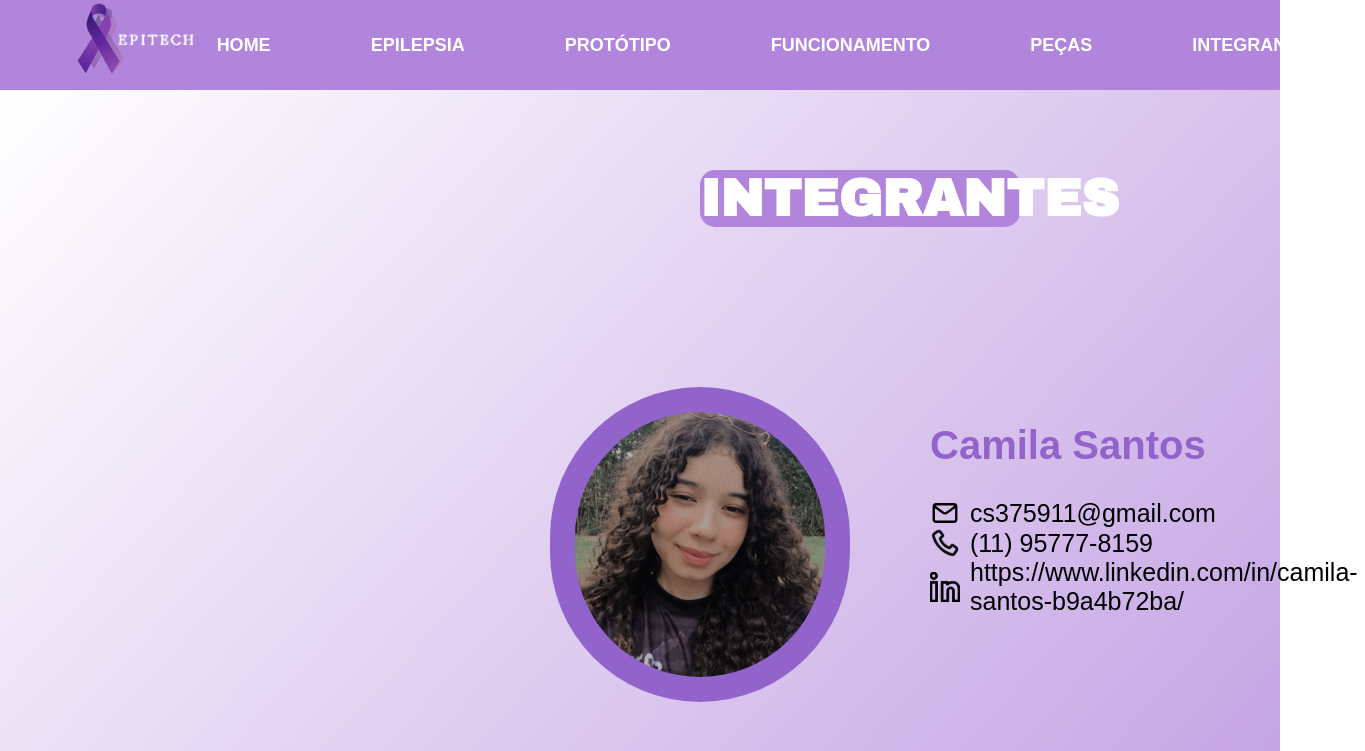
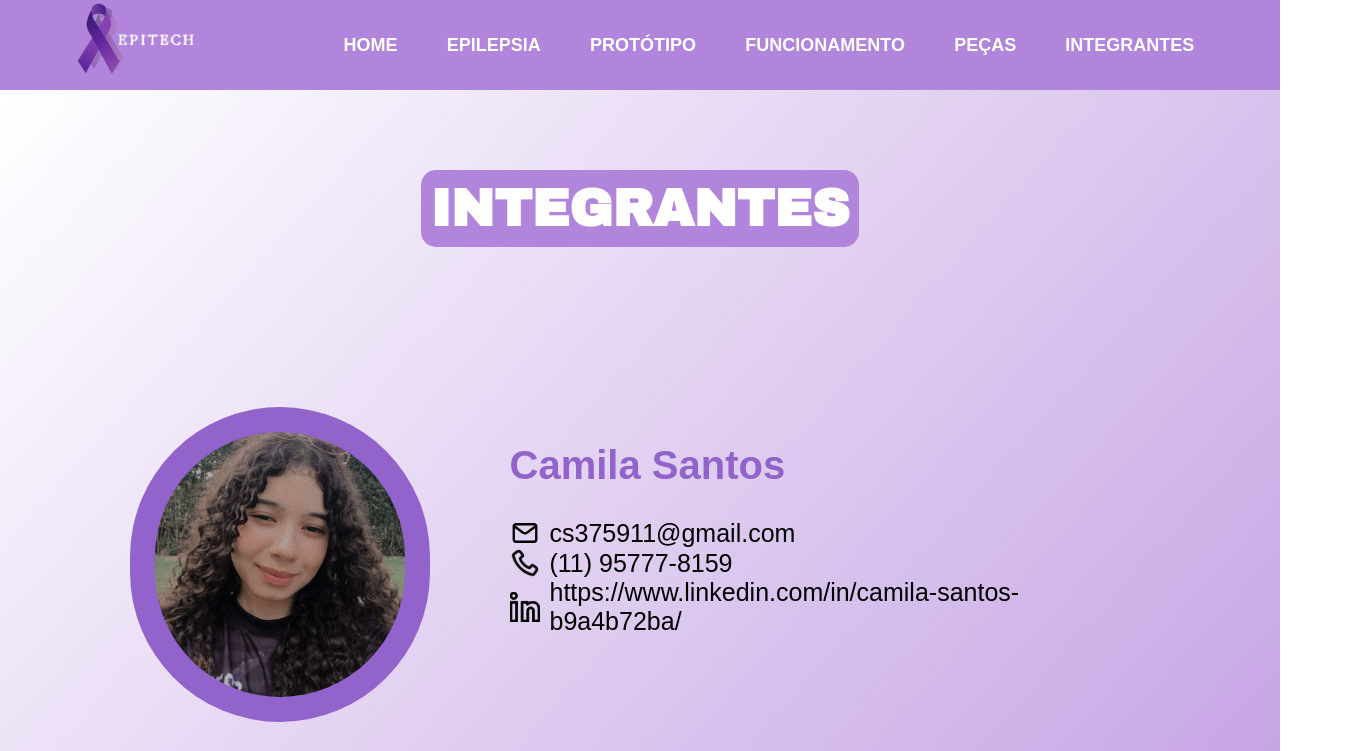
Before and after one commit to adrielly1/epitech2, a React (Vite) app: page /integrantes in a window 1280 px wide. Shown: the top 751 px of the page, 1365 px wide, since content can reach past the window. Built offline with nearby package versions, Linux system fonts and the light colour scheme.

Commit message:
Ultimos retoques

```diff
--- a/src/pages/ComoUsar.styles.js
+++ b/src/pages/ComoUsar.styles.js
@@ -3,7 +3,11 @@ import styled from "styled-components";
 export const Conteudo = styled.main`
     font-family: Archivo Black;
     h1 {
-        margin: 80px  23%;
+        margin-bottom: 110px;
+        width: fit-content;
+        padding: 10px;
+        margin-inline: auto;
+        margin-block: 50px;
     }
 
     h2 {
--- a/src/pages/Epilepsia.styles.js
+++ b/src/pages/Epilepsia.styles.js
@@ -2,7 +2,10 @@ import styled from "styled-components";
 
 export const Conteudo = styled.main`
     h1{
-        margin: 80px  34%;
+        width: fit-content;
+        margin-inline: auto;
+        margin-block: 50px;
+        padding: 10px;
     }
     h2 {
         color: ${props => props.theme.titlePurple};
--- a/src/pages/Header.styles.js
+++ b/src/pages/Header.styles.js
@@ -60,7 +60,7 @@ export const NavHeader = styled.nav`
 
     ul {
         display: flex;
-        justify-content: center;
+        justify-content: space-around;
         align-items: center;
 
         list-style: none;
@@ -68,7 +68,6 @@ export const NavHeader = styled.nav`
     }
 
     li {
-        margin: 5px 30px;
         padding:15px 20px;
 
         border-radius: 10px;
--- a/src/pages/Home.styles.js
+++ b/src/pages/Home.styles.js
@@ -66,7 +66,7 @@ export const Conteudo = styled.div`
         font-family: Archivo Black;
         font-weight: bold;
         gap: 40px;
-        width: 80%;
+        width: fit-content;
         margin-block: 60px;
     }
 
--- a/src/pages/Integrantes.styles.js
+++ b/src/pages/Integrantes.styles.js
@@ -9,8 +9,9 @@ export const Conteudo = styled.main`
     }
     h1 {
         margin-bottom: 110px;
-        width: 25%;
-        margin-inline: 700px;
+        margin-inline: auto;
+        width: fit-content;
+        padding: 10px;
 
     }
 
@@ -37,7 +38,8 @@ export const Conteudo = styled.main`
         display: flex;
         align-items: center;
         gap: 80px;
-        margin-left: 550px;
+        margin-inline: auto;
+        width: 1021px;
 
     }
 
@@ -95,6 +97,7 @@ export const Conteudo = styled.main`
             flex-direction: column;
             gap: 40px;
             margin-left: 0px;
+            width: fit-content;
 
         }
         section img {
--- a/src/pages/Pecas.styles.js
+++ b/src/pages/Pecas.styles.js
@@ -7,7 +7,11 @@ export const Conteudo = styled.main`
     margin-bottom: 60px;
 
     h1 {
-        margin: 80px  43%;
+        margin-bottom: 110px;
+        width: fit-content;
+        padding: 10px;
+        margin-inline: auto;
+        margin-block: 50px;
     }
 
     h2 {
--- a/src/pages/Prototipo.styles.js
+++ b/src/pages/Prototipo.styles.js
@@ -5,7 +5,11 @@ export const Conteudo = styled.main`
 
 
     h1{
-        margin: 80px  40%;
+        margin-bottom: 110px;
+        width: fit-content;
+        padding: 10px;
+        margin-inline: auto;
+        margin-block: 50px;
     }
 
     h2 {
```
